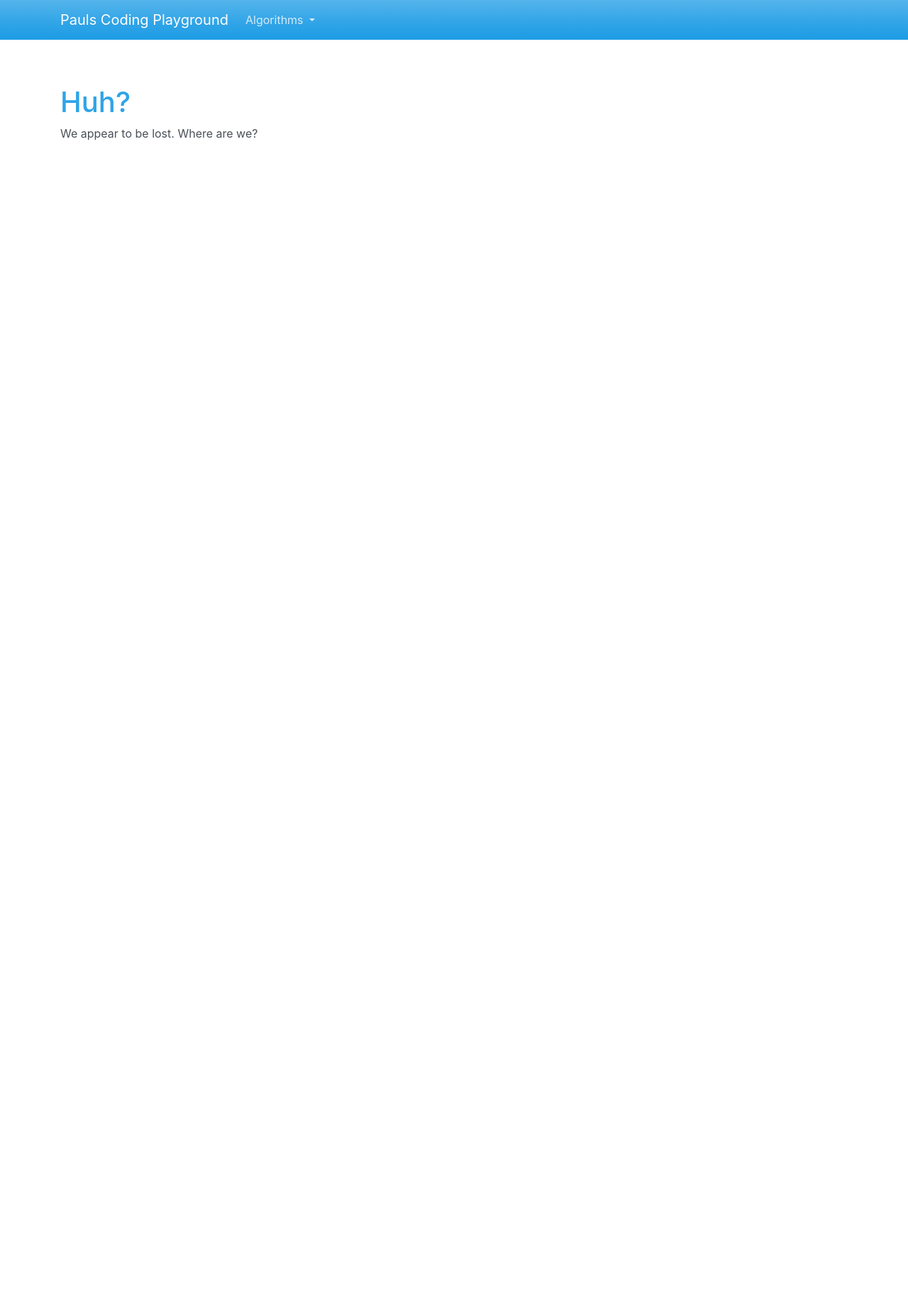
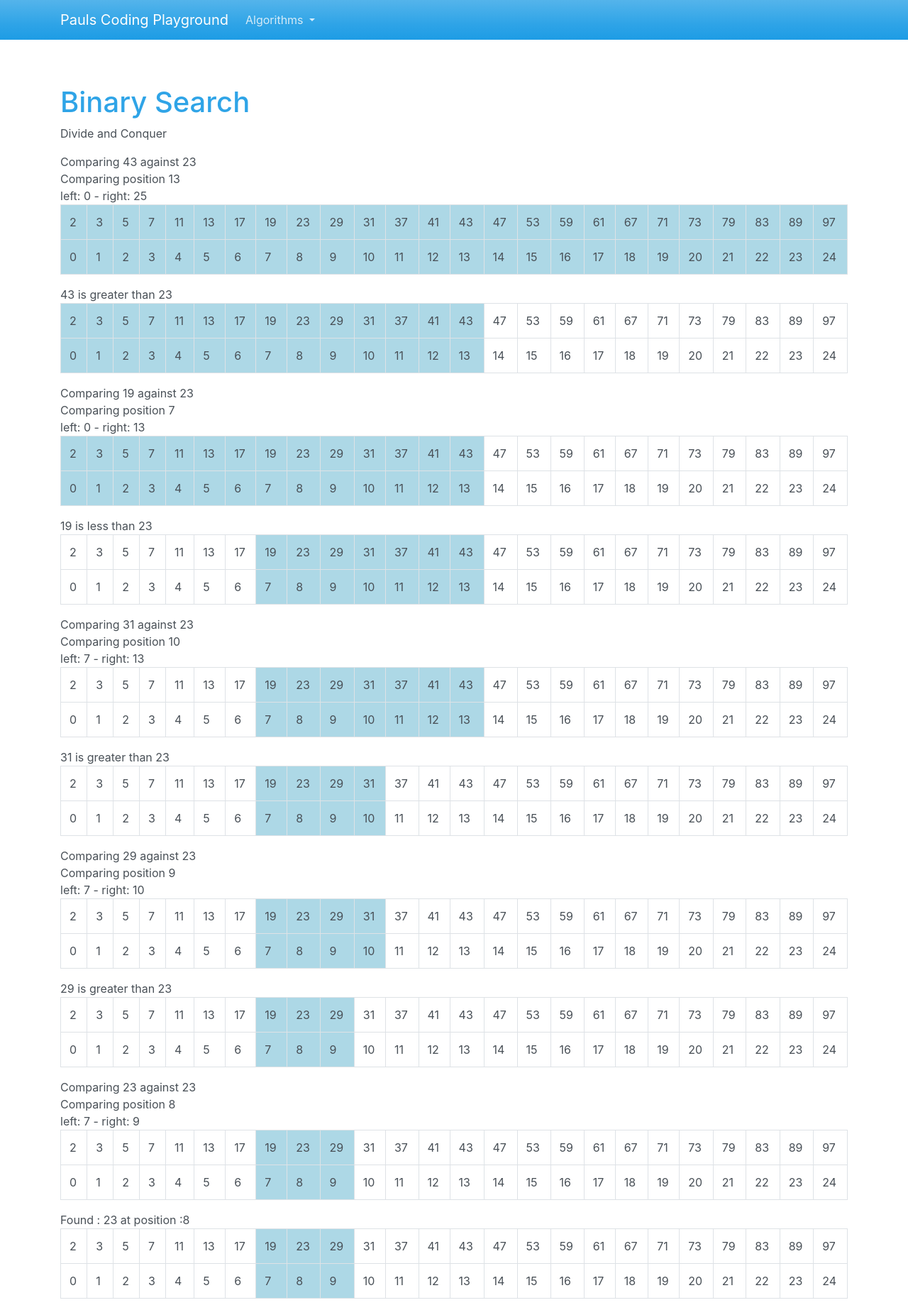
Before and after one commit to paramireze/algos, a PHP site: page /index.php?show=binary-search in a window 1280 px wide. Shown: the whole page at 71% size. Before the commit the page ends 198 px from the top, so only its background shows below. Run offline with PHP 8.4, Linux system fonts and the light colour scheme.

Commit message:
initial stab at binary search

```diff
--- /dev/null
+++ b/algorithms/binary-search.php
@@ -0,0 +1,75 @@
+<p>Divide and Conquer</p>
+
+<!--
+var primes = [2, 3, 5, 7, 11, 13, 17, 19, 23, 29, 31, 37,
+		41, 43, 47, 53, 59, 61, 67, 71, 73, 79, 83, 89, 97];
+-->
+<?php
+
+$primes = [2, 3, 5, 7, 11, 13, 17, 19, 23, 29, 31, 37, 41, 43, 47, 53, 59, 61, 67, 71, 73, 79, 83, 89, 97];
+$right = count($primes);
+$left = 0;
+
+$search = 23;
+$sanity_check = 0;
+divide_and_conquer($left, $right, $search);
+
+function diplay_array($halfway, $left, $right) {
+    global $primes;
+    echo '<table class="table table-bordered"><tr>';
+    for ($i = 0; $i < count($primes); $i++) {
+        if ($i >= $left && $i <= $right) {
+            echo '<td class="lightblue-highlighting">' . $primes[$i] . '</td>';
+        } else {
+            echo '<td>' . $primes[$i] . '</td>';
+        }
+    }
+    echo '</tr><tr>';
+    for ($i = 0; $i < count($primes); $i++) {
+        if ($i >= $left && $i <= $right) {
+            echo '<td class="lightblue-highlighting">' . $i . '</td>';
+        } else {
+            echo '<td>' . $i . '</td>';
+        }
+    }
+    echo '</tr></table>';
+}
+
+function divide_and_conquer($left, $right, $search) {
+    global $primes;
+    global $sanity_check;
+
+
+    if ($sanity_check > 30) {
+
+        return;
+    } else {
+        $sanity_check++;
+        $half_way_there = $left + round(($right - $left) / 2);
+
+        echo '<div>Comparing ' . $primes[$half_way_there] . ' against ' . $search . '</div>';
+        echo '<div>Comparing position ' . $half_way_there . '</div>';
+        echo '<div>left: ' . $left . ' - right: ' . $right . '</div>';
+        diplay_array($half_way_there, $left, $right);
+        if ($primes[$half_way_there] == $search) {
+            echo '<div>Found : ' . $search . ' at position :' . $half_way_there . '</div>';
+            diplay_array($half_way_there, $left, $right);
+        } elseif ($half_way_there < 1) {
+            echo '<div>ran out of options</div>';
+            diplay_array($half_way_there, $left, $right);
+        } elseif($primes[$half_way_there] > $search) {
+            echo '<div>' . $primes[$half_way_there] . ' is greater than ' . $search . '</div>';
+            $right = $half_way_there;
+            diplay_array($half_way_there, $left, $right);
+            divide_and_conquer($left, $right, $search);
+        } else {
+            echo '<div>' . $primes[$half_way_there] . ' is less than ' . $search . '</div>';
+            diplay_array($half_way_there, $half_way_there, $right);
+            divide_and_conquer($half_way_there, $right , $search);
+        }
+
+    }
+
+}
+
+?>
--- a/index.php
+++ b/index.php
@@ -23,8 +23,13 @@
 
             switch ($_GET['show']) {
                 case 'quick-sort':
-                    $page_title = 'Algorithm Madness';
+                    $page_title = 'Quick Sorting';
                     $file_path = 'algorithms/quick-sort.php';
+                    break;
+
+                case 'binary-search':
+                    $page_title = 'Binary Search';
+                    $file_path = 'algorithms/binary-search.php';
                     break;
 
                 default:
--- a/layout/navigation.php
+++ b/layout/navigation.php
@@ -7,9 +7,10 @@
         <div class="collapse navbar-collapse" id="navbarResponsive">
             <ul class="navbar-nav">
                 <li class="nav-item dropdown">
-                    <a class="nav-link dropdown-toggle" data-toggle="dropdown" href="" id="download">Algorithms <span class="caret"></span></a>
-                    <div class="dropdown-menu" aria-labelledby="download">
+                    <a class="nav-link dropdown-toggle" data-toggle="dropdown" href="" id="algorithms">Algorithms <span class="caret"></span></a>
+                    <div class="dropdown-menu" aria-labelledby="algorithms">
                         <a class="dropdown-item" href="<?php echo root_http_path(); ?>/index.php?show=quick-sort">Quick Sort</a>
+                        <a class="dropdown-item" href="<?php echo root_http_path(); ?>/index.php?show=binary-search">Binary Search</a>
                     </div>
                 </li>
             </ul>
```
